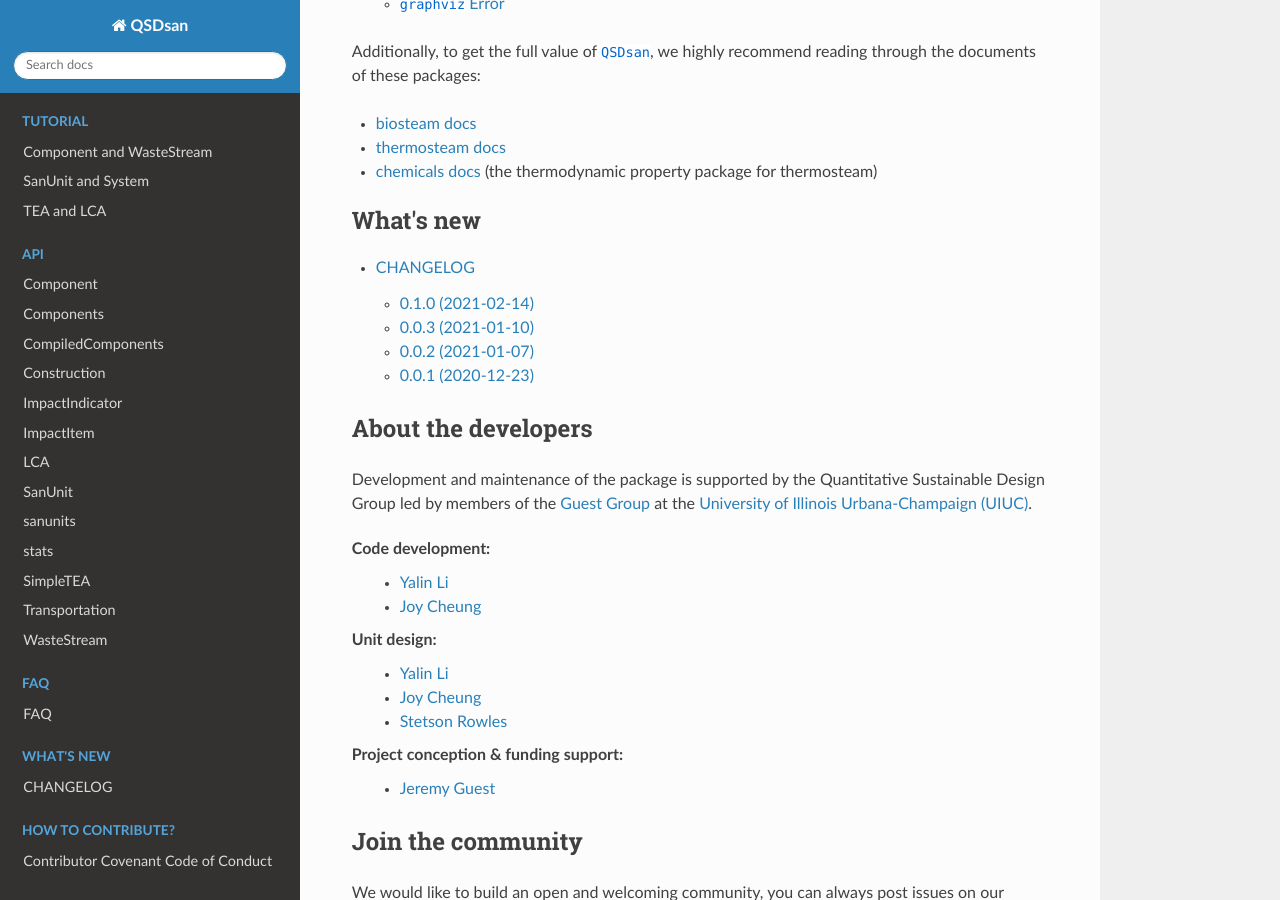
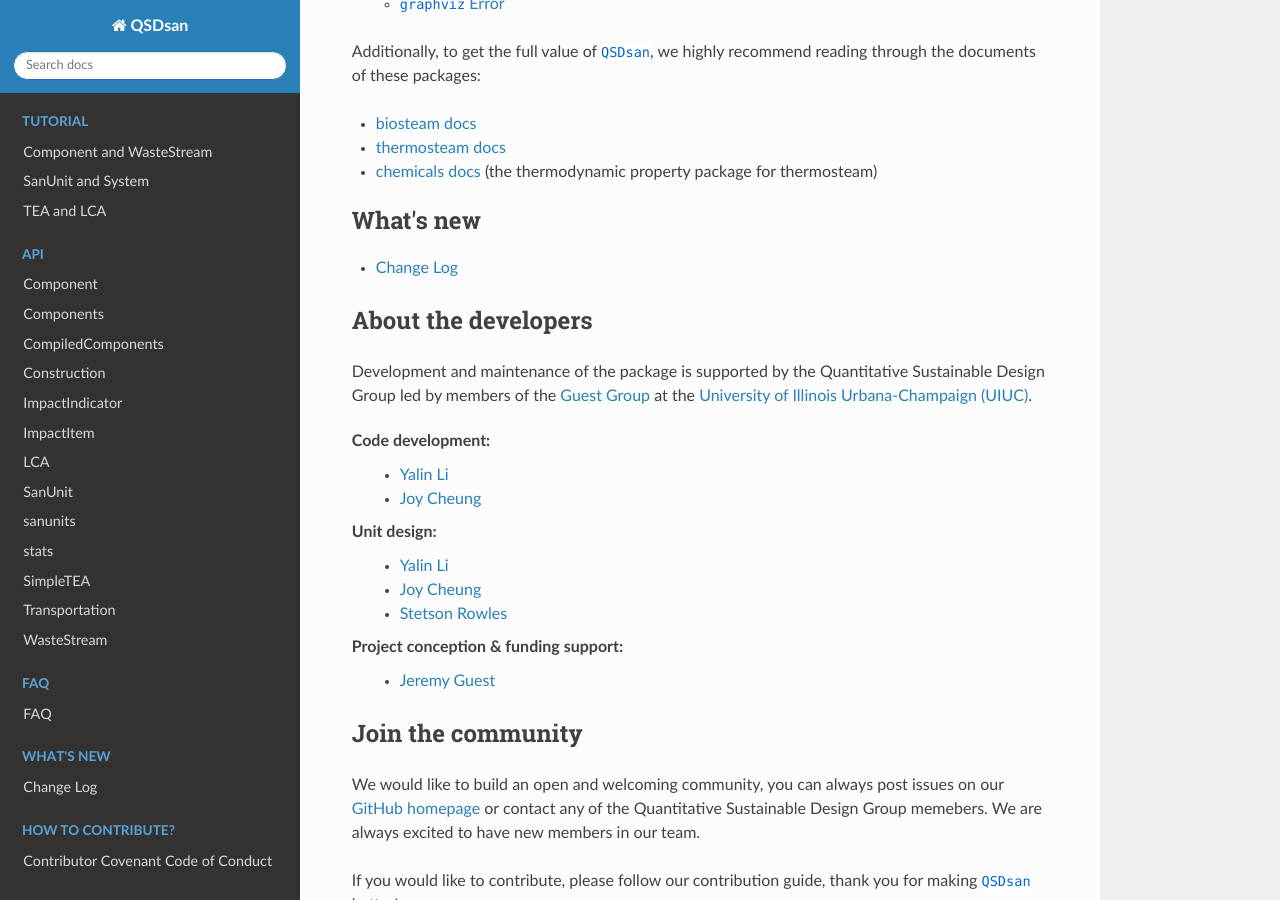
Before and after one commit to QSD-Group/QSDsan, a Sphinx documentation site: the page built from docs/source/index.rst, in a window 1280 px wide and 900 px high, scrolled down 2601 px. Built offline with Sphinx 7.4.7 and the Read the Docs theme 2.0.0, drawn with Linux system fonts in a browser that asks for light colours.

Commit message:
minor bug fix

```diff
--- a/docs/source/CHANGELOG.rst
+++ b/docs/source/CHANGELOG.rst
@@ -1,5 +1,5 @@
-CHANGELOG
-=========
+Change Log
+==========
 
 This document records notable changes to `~ <https://github.com/QSD-Group/QSDsan>`_. We aim to follow `Semantic Versioning <https://semver.org/>`_.
 
@@ -61,7 +61,7 @@
 .. _Trimmer et al.: https://doi.org/10.1021/acs.est.0c03296
 
 .. Commit links
-.. _0.1.0: https://github.com/yalinli2/QSDsan/commit/741342cece5d2f6c1ecbc96e891c2554e0efceb9
+.. _0.1.0: https://github.com/yalinli2/QSDsan/commit/a3164b257d95889305aa94186bb072ad3d7b5f77
 .. _0.0.3: https://github.com/QSD-Group/QSDsan/commit/e20222caccc58d9ee414ca08d8ec55f3a44ffca7
 .. _0.0.2: https://github.com/QSD-Group/QSDsan/commit/84653f5979fbcd76a80ffb6b22ffec1c5ca2a084
 .. _0.0.1: https://github.com/yalinli2/QSDsan/commit/f95e6172780cfe24ab68cd27ba19837e010b3d99
--- a/docs/source/index.rst
+++ b/docs/source/index.rst
@@ -86,7 +86,7 @@
 
 
 .. toctree::
-   :maxdepth: 0
+   :maxdepth: 1
    :caption: What's new
 
    CHANGELOG
```
Also changed, not shown: 2 other files.
